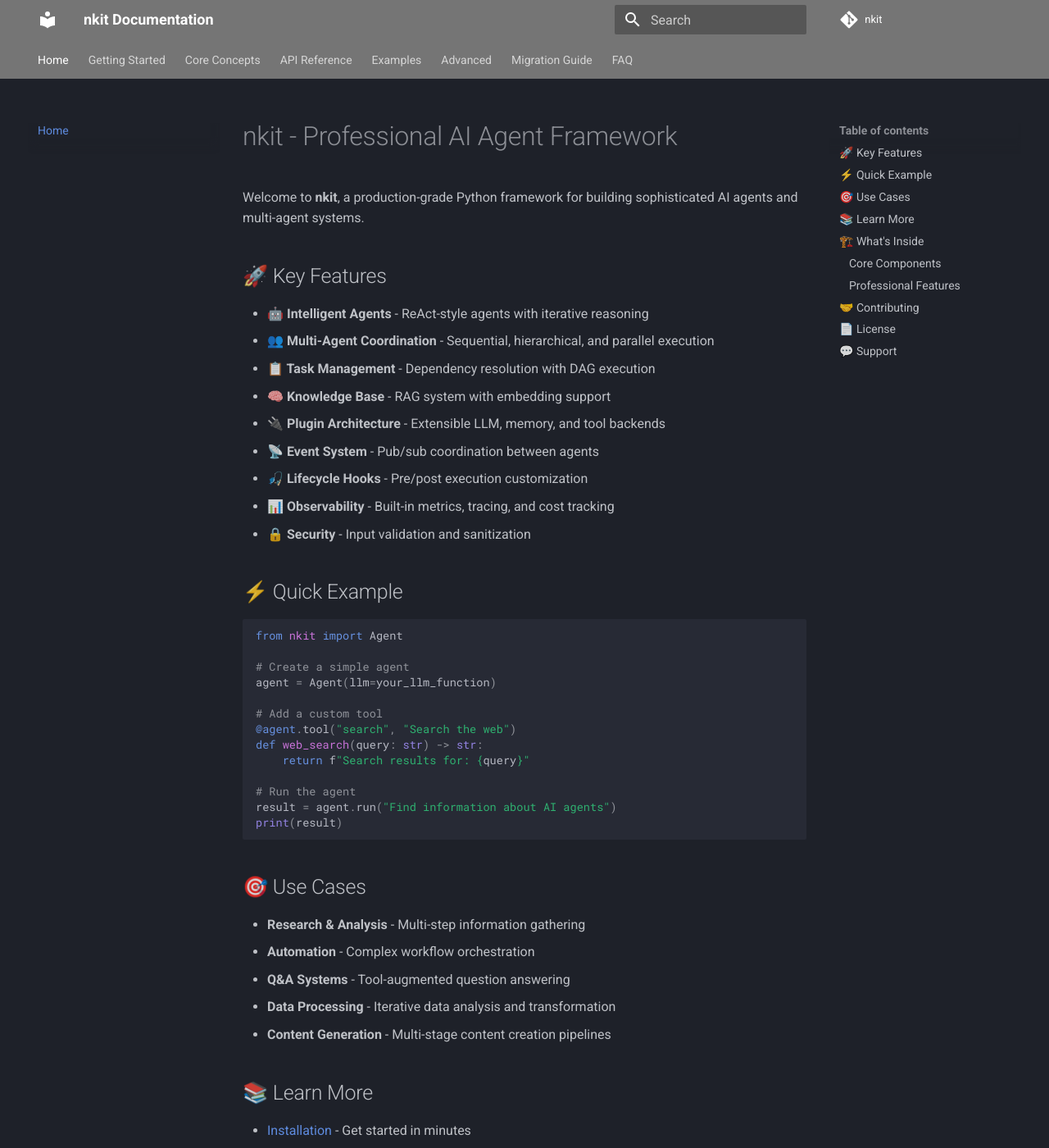
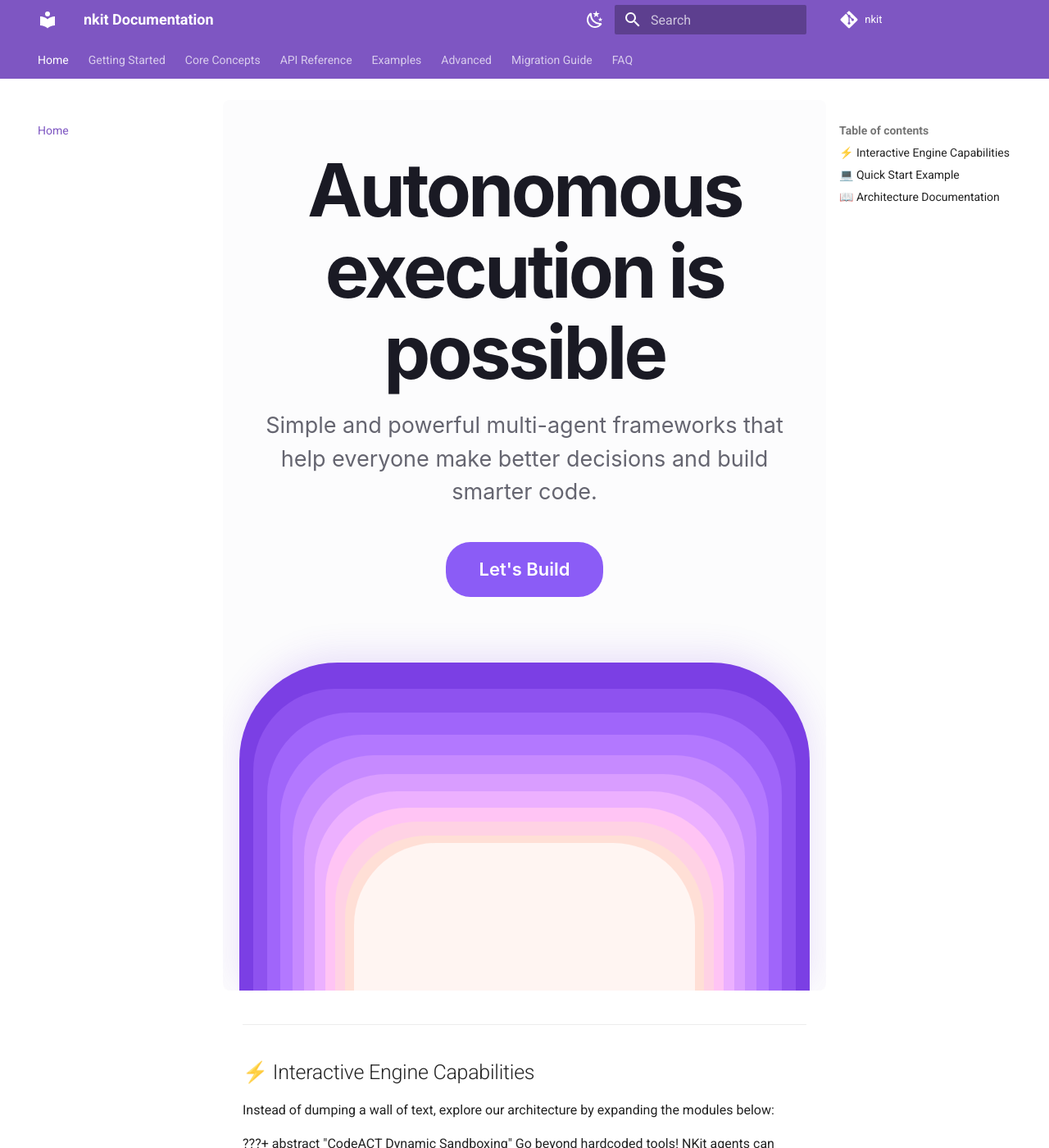
Before and after one commit to NavuluriBalaji/NkitDocs, an MkDocs documentation site: the page built from docs/index.md, in a window 1280 px wide and 1400 px high. Shown: the whole window at 82% size. Built offline with MkDocs 1.6.1 and Material for MkDocs 9.7.7, drawn with Linux system fonts in a browser that asks for light colours; comment, search, counter and statistics services are not loaded; some of the changed text lies outside the part shown.

Commit message:
feat: initialize documentation site with landing page and quick start guide

````diff
--- a/docs/getting-started/quick-start.md
+++ b/docs/getting-started/quick-start.md
@@ -1,162 +1,110 @@
 # Quick Start
 
-Get your first agent running in **5 minutes** ⚡
+Get your first NKit agent initialized and autonomously executing tasks in minutes.
 
-## 1. Install nkit
+## 1. Installation
+
+Install the framework and its base dependencies:
 
 ```bash
-pip install nkit openai
+pip install nkit-agents
 ```
 
-## 2. Set Your API Key
+If you plan on hooking up local models via LM Studio, ensure you have the required provider dependency:
 
 ```bash
-export OPENAI_API_KEY="sk-..."
+pip install lmstudio
 ```
 
-Or set it in Python:
+## 2. Connect an LLM Provider
+
+NKit operates through a unified dependency injection model. You first select your LLM hardware provider:
 
 ```python
 import os
-os.environ["OPENAI_API_KEY"] = "sk-..."
+from NKit.llms import GeminiLLM, LMStudioLLM
+
+# Option A: Cloud Provider (Google Gemini)
+os.environ["GEMINI_API_KEY"] = "your-api-key"
+google_backend = GeminiLLM(model="gemini-2.5-flash")
+
+# Option B: Local Provider (LM Studio)
+# Bypasses API keys and connects to your local inference server
+local_backend = LMStudioLLM(base_url="http://localhost:1234")
 ```
 
-## 3. Create Your First Agent
+## 3. Initialize the Core Engine
+
+The `Agent` orchestrates your selected configurations. You can run tasks synchronously using `.run()` or gracefully in async loops using `.run_async()`.
 
 ```python
-from nkit import Agent, Step
 import asyncio
+from NKit import Agent
 
-# Define agent behavior
-agent = Agent(
-    name="ResearchBot",
-    description="An agent that researches topics"
-)
+# Initialize the God Agent
+agent = Agent(llm=local_backend)
 
-# Create a step (unit of work)
-research_step = Step(
-    title="Research the topic",
-    description="Search for information about the given topic",
-)
-
-# Run the agent
 async def main():
-    result = await agent.aprocess([research_step], "What is machine learning?")
-    print(result)
-
-# Execute
-asyncio.run(main())
-```
-
-**Output:**
-```
-Agent ResearchBot processed your query...
-Machine learning is a subset of artificial intelligence...
-```
-
-## 4. Add Tools
-
-Give your agent the ability to use external services:
-
-```python
-from nkit import Agent, Step
-from nkit.tools import Tool
-import asyncio
-
-# Create a simple tool
-def calculate(operation: str, a: float, b: float) -> float:
-    """Perform basic math operations"""
-    if operation == "add":
-        return a + b
-    elif operation == "multiply":
-        return a * b
-    return 0
-
-# Register with agent
-agent = Agent(name="MathBot")
-agent.add_tool(Tool(
-    name="calculator",
-    description="Perform math operations",
-    callback=calculate
-))
-
-# Use it
-async def main():
-    result = await agent.aprocess(
-        [Step(title="Calculate", description="5 + 3")],
-        "Calculate 5 + 3"
-    )
-    print(result)
+    print("Initiating sequence...")
+    result = await agent.run_async("What is the current time and current working directory?")
+    print("Result:", result)
 
 asyncio.run(main())
 ```
 
-## 5. Create a Multi-Step Workflow
+*(Note: NKit comes pre-equipped with foundational utilities like `get_time`, `list_files`, and `web_search` natively, allowing your agent to dynamically accomplish basic tasks without any custom tool setup.)*
+
+## 4. Enabling Observability (Event Streaming)
+
+Agents can operate like a black box if configured poorly. To establish complete transparency, NKit includes the `LiveObserver` class.
+
+By injecting an observer, you can pipe real-time streams of agent reasoning directly to your CLI, frontend server, or graphical IDE.
 
 ```python
-from nkit import Agent, Step
+from NKit import Agent, LiveObserver
+from NKit.llms import LMStudioLLM
 
-agent = Agent(name="WorkflowBot")
+observer = LiveObserver()
 
-steps = [
-    Step(title="Gather Data", description="Collect information"),
-    Step(title="Analyze", description="Analyze the data"),
-    Step(title="Report", description="Generate report")
-]
+# Subscribe to reasoning events
+@observer.on("agent.reasoning")
+def print_thoughts(event):
+    print(f"[REASONING STREAM]: {event.get('thought', '')}")
 
-# Sequential execution
-import asyncio
-result = asyncio.run(agent.aprocess(steps, "Analyze quarterly sales"))
+# Subscribe to tool execution events
+@observer.on("tool.before")
+def print_action(event):
+    print(f"[EXECUTION STREAM]: Calling '{event['tool_name']}'")
+
+agent = Agent(
+    llm=LMStudioLLM(),
+    observer=observer
+)
+
+agent.run("What files are currently around you?")
 ```
 
-## 6. Next Steps
+## 5. Security & Auditing
 
-✨ **Learn More:**
-- **[Your First Agent](first-agent.md)** - Detailed step-by-step guide
-- **[Tools Guide](../core-concepts/tools.md)** - How to create custom tools
-- **[Tasks & Workflows](../core-concepts/tasks.md)** - Build complex workflows
-- **[Examples](../examples/basic-agent.md)** - Ready-to-run examples
-
-## Common Patterns
-
-### Synchronous Execution
+For enterprise applications spanning multiple autonomous actions, it is heavily recommended to inject our safety and tracing parameters:
 
 ```python
-# Use process() instead of aprocess()
-result = agent.process(steps, "Your task")
-```
+from NKit.safety import SafetyGate
+from NKit.audit import WhyLog
 
-### With Memory
+# The SafetyGate validates all tool permissions pre-execution
+safety_filter = SafetyGate()
 
-```python
+# WhyLog tracks un-tamperable audit logs of every iteration
+audit = WhyLog(path="./logs/agent_audit.jsonl")
+
 agent = Agent(
-    name="Bot",
-    enable_memory=True  # Remembers conversation history
+    llm=local_backend,
+    safety_gate=safety_filter,
+    why_log=audit
 )
 ```
 
-### Custom Settings
+## Next Steps
 
-```python
-agent = Agent(
-    name="CustomBot",
-    model="gpt-4",  # Use GPT-4
-    temperature=0.7,  # More creative
-    max_iterations=10  # Limit reasoning steps
-)
-```
-
-## Troubleshooting
-
-**Agent not responding?**
-- Check your API key is set
-- Verify internet connection
-- See [Troubleshooting](../advanced/troubleshooting.md)
-
-**Want to learn more?**
-- See [Core Concepts](../core-concepts/index.md)
-- Check [API Reference](../api-reference/index.md)
-
----
-
-**Ready? Let's build something! → [Your First Agent](first-agent.md)**
+Now that your Agent framework is initialized, read out our architecture documents to learn how to inject the powerful CodeACT sandbox or deploy hierarchical, multi-agent frameworks.
--- a/docs/index.md
+++ b/docs/index.md
@@ -1,91 +1,116 @@
-# nkit - Professional AI Agent Framework
+<div class="mixpanel-hero">
+    <h1>Autonomous execution is possible</h1>
+    <p>Simple and powerful multi-agent frameworks that help everyone make better decisions and build smarter code.</p>
+    <a href="getting-started/quick-start/" class="mixpanel-btn">Let's Build</a>
 
-Welcome to **nkit**, a production-grade Python framework for building sophisticated AI agents and multi-agent systems.
-
-## 🚀 Key Features
-
-- **🤖 Intelligent Agents** - ReAct-style agents with iterative reasoning
-- **👥 Multi-Agent Coordination** - Sequential, hierarchical, and parallel execution
-- **📋 Task Management** - Dependency resolution with DAG execution
-- **🧠 Knowledge Base** - RAG system with embedding support
-- **🔌 Plugin Architecture** - Extensible LLM, memory, and tool backends
-- **📡 Event System** - Pub/sub coordination between agents
-- **🎣 Lifecycle Hooks** - Pre/post execution customization
-- **📊 Observability** - Built-in metrics, tracing, and cost tracking
-- **🔒 Security** - Input validation and sanitization
-
-## ⚡ Quick Example
-
-```python
-from nkit import Agent
-
-# Create a simple agent
-agent = Agent(llm=your_llm_function)
-
-# Add a custom tool
-@agent.tool("search", "Search the web")
-def web_search(query: str) -> str:
-    return f"Search results for: {query}"
-
-# Run the agent
-result = agent.run("Find information about AI agents")
-print(result)
-```
-
-## 🎯 Use Cases
-
-- **Research & Analysis** - Multi-step information gathering
-- **Automation** - Complex workflow orchestration
-- **Q&A Systems** - Tool-augmented question answering
-- **Data Processing** - Iterative data analysis and transformation
-- **Content Generation** - Multi-stage content creation pipelines
-
-## 📚 Learn More
-
-- [Installation](getting-started/installation.md) - Get started in minutes
-- [Quick Start](getting-started/quick-start.md) - First agent example
-- [Architecture](core-concepts/architecture.md) - Understand the design
-- [Examples](examples/basic-agent.md) - Real-world examples
-- [API Reference](api-reference/agent/agent.md) - Complete API docs
-
-## 🏗️ What's Inside
-
-### Core Components
-
-- **Agent** - ReAct-style reasoning and tool execution
-- **Tasks** - Task management with dependency resolution
-- **Crews** - Multi-agent orchestration
-- **LLMs** - Unified interface for multiple LLM providers
-- **Memory** - Persistent and in-memory storage
-- **Knowledge Base** - RAG with embeddings
-- **Events** - Event bus for coordination
-- **Hooks** - Lifecycle customization
-- **Telemetry** - Metrics and monitoring
-
-### Professional Features
-
-- ✅ Full type hints
-- ✅ Comprehensive logging
-- ✅ Async/sync support
-- ✅ Error handling & retries
-- ✅ Security validation
-- ✅ Cost tracking
-- ✅ Distributed tracing
-
-## 🤝 Contributing
-
-We welcome contributions! See our [contribution guidelines](CONTRIBUTING.md) for details.
-
-## 📄 License
-
-MIT License - See LICENSE file for details.
-
-## 💬 Support
-
-- 📖 Check the [FAQ](faq.md)
-- 🐛 Report issues on GitHub
-- 💡 Discuss ideas in discussions
+    <div class="tunnel-container">
+        <div class="layer layer-1">
+            <div class="layer layer-2">
+                <div class="layer layer-3">
+                    <div class="layer layer-4">
+                        <div class="layer layer-5">
+                            <div class="layer layer-6">
+                                <div class="layer layer-7">
+                                    <div class="layer layer-8">
+                                        <div class="layer layer-9">
+                                            <div class="layer layer-10"></div>
+                                        </div>
+                                    </div>
+                                </div>
+                            </div>
+                        </div>
+                    </div>
+                </div>
+            </div>
+        </div>
+    </div>
+</div>
 
 ---
 
-**Ready to build?** Start with [Installation](getting-started/installation.md) →
+## ⚡ Interactive Engine Capabilities
+
+Instead of dumping a wall of text, explore our architecture by expanding the modules below:
+
+???+ abstract "CodeACT Dynamic Sandboxing"
+    Go beyond hardcoded tools! NKit agents can dynamically write Python functions, execute them in local sandboxes, and inject them into their own memory registry mid-flight. If a tool doesn't exist, **the agent builds it.**
+
+??? info "Enterprise Safety & Auditing"
+    - **`SafetyGate`**: Evaluates and intercepts all destructive tool calls *before* they execute.
+    - **`WhyLog`**: Maintains a secure, tamper-proof JSONL audit trail of the agent's exact reasoning.
+
+??? tip "Real-Time Observability"
+    The **`LiveObserver`** class exposes an event streaming interface to pipe standard thoughts, actions, and failures directly to your frontend UI, terminal, or graphical IDE in real-time.
+
+??? quote "Unified LLM Providers"
+    Seamless, switchable integration for cloud, local, and universal models passing through standard HTTP architecture (GeminiLLM, LMStudioLLM, OpenAILLM, AnthropicLLM).
+
+---
+
+## 💻 Quick Start Example
+
+You can initialize your environment exactly how you want it. Select your deployment style below:
+
+=== "Local Network (LM Studio)"
+
+    ```python
+    from NKit import Agent, LiveObserver
+    from NKit.llms import LMStudioLLM
+    from NKit.safety import SafetyGate
+
+    # Bypasses API keys and connects to your local inference server natively
+    local_backend = LMStudioLLM(base_url="http://localhost:1234")
+
+    # Inject your parameters
+    agent = Agent(llm=local_backend, observer=LiveObserver(), safety_gate=SafetyGate())
+    ```
+
+=== "Cloud Network (Google Gemini)"
+
+    ```python
+    import os
+    from NKit import Agent, LiveObserver
+    from NKit.llms import GeminiLLM
+
+    # Uses Google's ultra-fast API endpoints
+    os.environ["GEMINI_API_KEY"] = "your-api-key"
+    cloud_backend = GeminiLLM(model="gemini-2.5-flash")
+
+    # Inject your parameters
+    agent = Agent(llm=cloud_backend, observer=LiveObserver())
+    ```
+
+!!! success "Ready to Execute!"
+    Once your agent is initialized, it operates across the async event loop instantly.
+    ```python
+    import asyncio
+    result = asyncio.run(agent.run_async("Fetch the weather and write a short poem about it."))
+    ```
+
+---
+
+## 📖 Architecture Documentation
+
+Dive straight into the modules you need:
+
+<div class="grid cards" markdown>
+
+-   __Getting Started__
+    ---
+    Start spinning up agents in seconds.
+    [:octicons-arrow-right-24: Installation](getting-started/installation.md)<br>
+    [:octicons-arrow-right-24: Your First Agent](getting-started/quick-start.md)
+
+-   __Core Concepts__
+    ---
+    Understand the engine block.
+    [:octicons-arrow-right-24: Architecture](core-concepts/architecture.md)<br>
+    [:octicons-arrow-right-24: Agents & CodeACT](core-concepts/agents.md)
+
+-   __API Reference__
+    ---
+    Examine the strict internal protocols.
+    [:octicons-arrow-right-24: Agent Lifecycle](api-reference/agent/agent.md)<br>
+    [:octicons-arrow-right-24: Telemetry & Tracing](api-reference/telemetry/tracing.md)
+
+</div>
--- /dev/null
+++ b/docs/styles/landing.css
@@ -0,0 +1,100 @@
+.mixpanel-hero {
+    display: flex;
+    flex-direction: column;
+    align-items: center;
+    background: #FCFCFD;
+    padding: 60px 20px 0;
+    text-align: center;
+    font-family: -apple-system, BlinkMacSystemFont, "Inter", Roboto, sans-serif;
+    margin: -1.2rem -1.2rem 2rem -1.2rem;
+    border-radius: 8px;
+    overflow: hidden;
+}
+
+[data-md-color-scheme="slate"] .mixpanel-hero {
+    background: inherit;
+}
+
+.mixpanel-hero h1 {
+    font-size: 4.5rem !important;
+    line-height: 1.1 !important;
+    font-weight: 700 !important;
+    color: #1A1A24 !important;
+    margin: 0 0 20px !important;
+    letter-spacing: -0.04em !important;
+}
+
+[data-md-color-scheme="slate"] .mixpanel-hero h1 {
+    color: #FFFFFF !important;
+}
+
+.mixpanel-hero p {
+    font-size: 1.35rem;
+    color: #656570;
+    max-width: 650px;
+    margin: 0 auto 40px;
+    line-height: 1.5;
+}
+
+[data-md-color-scheme="slate"] .mixpanel-hero p {
+    color: #A0A0AB;
+}
+
+.mixpanel-btn {
+    background: #8b5cf6;
+    color: white !important;
+    padding: 16px 40px;
+    border-radius: 30px;
+    font-weight: 600;
+    font-size: 1.1rem;
+    text-decoration: none;
+    transition: transform 0.2s, box-shadow 0.2s;
+    display: inline-block;
+    border: none;
+    cursor: pointer;
+}
+
+.mixpanel-btn:hover {
+    transform: translateY(-2px);
+    box-shadow: 0 10px 25px rgba(139, 92, 246, 0.4);
+}
+
+.tunnel-container {
+    margin-top: 80px;
+    width: 100%;
+    max-width: 1000px;
+    height: 400px;
+    position: relative;
+    border-top-left-radius: 120px;
+    border-top-right-radius: 120px;
+    background: #7B3FE4;
+    display: flex;
+    justify-content: center;
+    align-items: flex-end;
+    box-shadow: 0 -10px 40px rgba(123, 63, 228, 0.15);
+}
+
+.layer {
+    border-top-left-radius: 100px;
+    border-top-right-radius: 100px;
+    width: 95%;
+    height: 92%;
+    display: flex;
+    justify-content: center;
+    align-items: flex-end;
+}
+
+.layer-1 { background: #8E52EF; }
+.layer-2 { background: #A065FA; }
+.layer-3 { background: #B378FF; }
+.layer-4 { background: #C68AFF; }
+.layer-5 { background: #D99DFF; }
+.layer-6 { background: #ECB0FF; }
+.layer-7 { background: #FFC4F4; }
+.layer-8 { background: #FFD2E4; }
+.layer-9 { background: #FFDFD6; }
+.layer-10 { background: #FFF5F2; height: 95%; width: 95%; }
+
+[data-md-color-scheme="slate"] .layer-10 {
+    background: var(--md-default-bg-color);
+}
--- a/mkdocs.yml
+++ b/mkdocs.yml
@@ -10,9 +10,20 @@ edit_uri: edit/main/docs/docs/
 theme:
     name: material
     palette:
-        scheme: slate
-        primary: grey
-        accent: grey
+        - media: "(prefers-color-scheme: light)"
+          scheme: default
+          primary: deep purple
+          accent: deep purple
+          toggle:
+            icon: material/weather-night
+            name: Switch to dark mode
+        - media: "(prefers-color-scheme: dark)"
+          scheme: slate
+          primary: deep purple
+          accent: deep purple
+          toggle:
+            icon: material/weather-sunny
+            name: Switch to light mode
     features:
         - navigation.instant
         - navigation.tracking
@@ -25,6 +36,7 @@ theme:
 
 extra_css:
     - styles/black.css
+    - styles/landing.css
 
 plugins:
   - search
````
